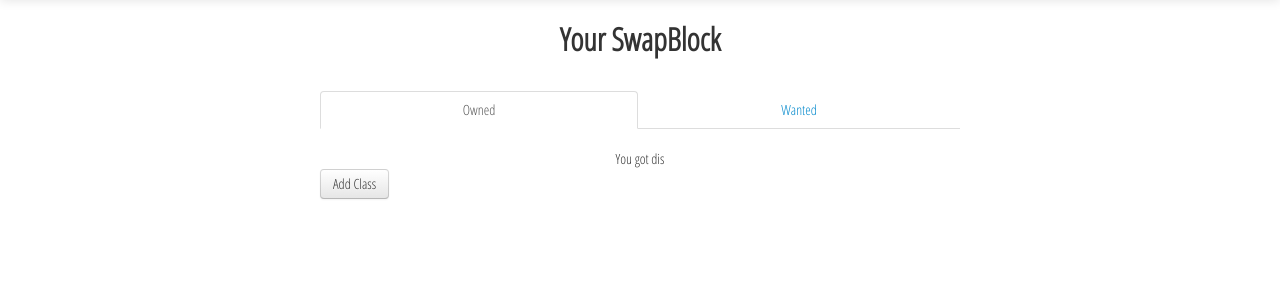
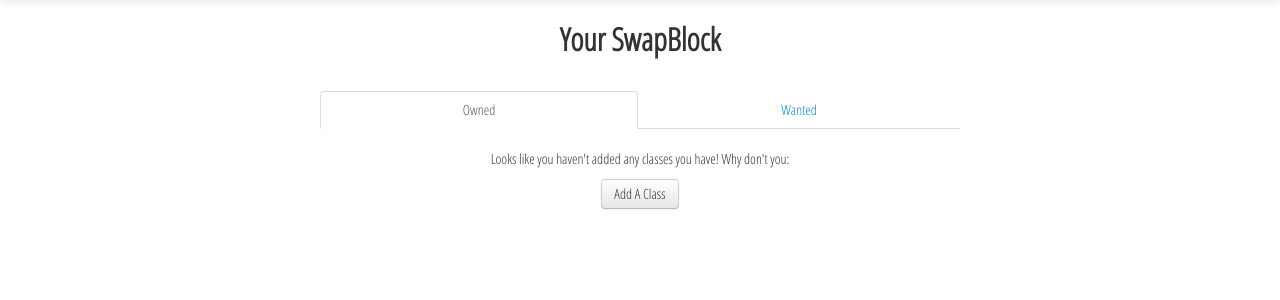
Before and after one commit to Roasbeef/GauchoSwap, a Flask app: template gauchoswap/templates/student.html in a window 1280 px wide. Shown: the part 41-341 px from the top of the page. Run offline with Flask 2, Linux system fonts and the light colour scheme; the template is opened without the code that fills it, so the values that code supplies are empty; some libraries are stand-ins or nearby versions.

Commit message:
Start of SwapBlock UI, will finish maybe later today

```diff
--- a/gauchoswap/templates/student.html
+++ b/gauchoswap/templates/student.html
@@ -15,10 +15,35 @@
                 <li class="swapblock-tab"><a href="#wanted" data-toggle="tab">Wanted</a></li>
             </ul>
             <div class="tab-content swapblock-body">
-                  <div class="tab-pane active" id="owned">You got dis</div>
-                  <div class="tab-pane" id="wanted">You want dis</div>
+                  <div class="tab-pane active" id="owned">
+                      {% if owned_classes %}
+                          {% for class in owned_classes %}
+                              <p> {{ class.name }} </p>
+                          {% endfor %}
+                      {% else %}
+                          {% if own_profile %}
+                              <p> Looks like you haven't added any classes you have! Why don't you: <p>
+                              <a href="#myModal" role="button" class="btn" data-toggle="modal">Add A Class</a>
+                          {% else %}
+                              <p> Looks like {{student.name}} hasn't added any owned classes yet. Check back soon!
+                          {% endif %}
+                      {% endif %}
+                  </div>
+                  <div class="tab-pane" id="wanted">
+                      {% if wanted_classes %}
+                          {% for class in wanted_classes %}
+                              <p> {{ class.name }} </p>
+                          {% endfor %}
+                      {% else %}
+                          {% if own_profile %}
+                              <p> Looks like haven't added any classes you want! Why don't you: <p>
+                              <a href="#myModal" role="button" class="btn" data-toggle="modal">Add A Class</a>
+                          {% else %}
+                              <p> Looks like {{student.name}} hasn't added any wanted classes yet. Check back soon!
+                          {% endif %}
+                      {% endif %}
+                  </div>
             </div>
-            <a href="#myModal" role="button" class="btn" data-toggle="modal">Add Class</a>
         </section>
     </div>
     <div id="myModal" class="modal hide fade" tabindex="-1" role="dialog" aria-labelledby="myModalLabel" aria-hidden="true">
```
Also changed, not shown: gauchoswap/views/student.py (+14 -1 lines).
